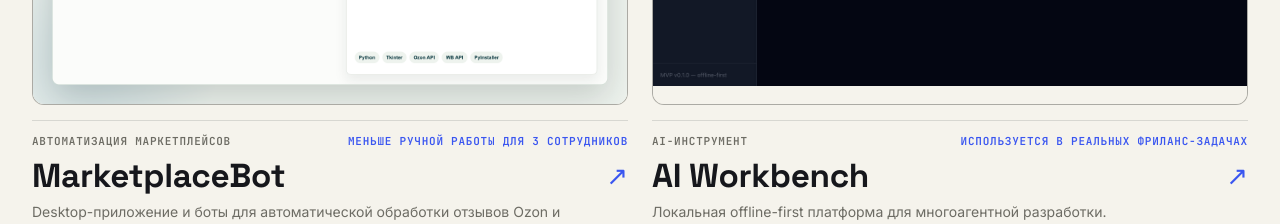
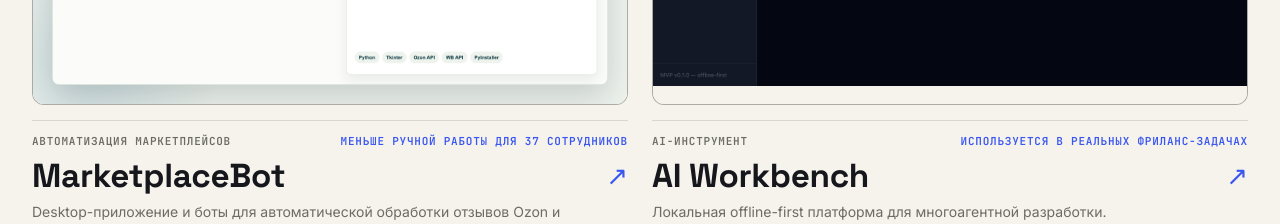
Before and after one commit to ncatofthe/portfolio, a Next.js app: page / in a window 1280 px wide. Shown: the part 4980-5204 px from the top of the page. Built offline with nearby package versions, Linux system fonts and the light colour scheme.

Commit message:
Update marketplace result to 37 employees

```diff
--- a/app/i18n.ts
+++ b/app/i18n.ts
@@ -119,7 +119,7 @@
     "My main focus is internal tools, automation, API integrations and service applications. System administration experience helps me understand users, infrastructure and real business constraints.",
   "3 компании": "3 companies",
   "используют разработанный мной ServiceDesk": "use the ServiceDesk I developed",
-  "Для 3 сотрудников": "For 3 employees",
+  "Для 37 сотрудников": "For 37 employees",
   "сокращен объем повторяющейся работы с отзывами": "reduced repetitive work with marketplace reviews",
   "Полный цикл": "Full cycle",
   "от анализа процесса и архитектуры до разработки, тестирования и внедрения": "from process analysis and architecture to development, testing and rollout",
@@ -153,7 +153,7 @@
   "Очередь исполнителей": "Agent queue",
   "Настройки и роли": "Settings and roles",
   "автоматизация маркетплейсов": "marketplace automation",
-  "меньше ручной работы для 3 сотрудников": "less manual work for 3 employees",
+  "меньше ручной работы для 37 сотрудников": "less manual work for 37 employees",
   "Desktop-приложение и боты для автоматической обработки отзывов Ozon и Wildberries.":
     "Desktop app and bots for automated Ozon and Wildberries review processing.",
   "Сотрудникам приходилось вручную просматривать отзывы, выбирать шаблон ответа и повторять однотипные действия в маркетплейсах.":
@@ -162,8 +162,8 @@
     "Built a GUI app with rating-based reply templates, scheduled processing, settings storage, logging and Windows build preparation.",
   "Проектирование сценариев, разработка Python-приложения, интеграции с API маркетплейсов, настройка сборки и проверка рабочих модулей.":
     "Scenario design, Python app development, marketplace API integrations, build setup and module checks.",
-  "Автоматизация маркетплейсов сократила объём ручной работы для трёх сотрудников и ускорила обработку повторяющихся отзывов.":
-    "Marketplace automation reduced manual work for three employees and accelerated recurring review processing.",
+  "Автоматизация маркетплейсов сократила объём ручной работы для 37 сотрудников и ускорила обработку повторяющихся отзывов.":
+    "Marketplace automation reduced manual work for 37 employees and accelerated recurring review processing.",
   "Настройки API, шаблоны и журнал обработки": "API settings, templates and processing log",
   "Техническая проверка модулей без API-ключей": "Module check without API keys",
   "AI-инструмент": "AI tool",
--- a/app/page.tsx
+++ b/app/page.tsx
@@ -15,7 +15,7 @@
     label: "используют разработанный мной ServiceDesk",
   },
   {
-    value: "Для 3 сотрудников",
+    value: "Для 37 сотрудников",
     label: "сокращен объем повторяющейся работы с отзывами",
   },
   {
@@ -225,7 +225,7 @@
     title: "MarketplaceBot",
     featured: true,
     tag: "автоматизация маркетплейсов",
-    result: "меньше ручной работы для 3 сотрудников",
+    result: "меньше ручной работы для 37 сотрудников",
     headline: "Desktop-приложение и боты для автоматической обработки отзывов Ozon и Wildberries.",
     task:
       "Сотрудникам приходилось вручную просматривать отзывы, выбирать шаблон ответа и повторять однотипные действия в маркетплейсах.",
@@ -234,7 +234,7 @@
     role:
       "Проектирование сценариев, разработка Python-приложения, интеграции с API маркетплейсов, настройка сборки и проверка рабочих модулей.",
     outcome:
-      "Автоматизация маркетплейсов сократила объём ручной работы для трёх сотрудников и ускорила обработку повторяющихся отзывов.",
+      "Автоматизация маркетплейсов сократила объём ручной работы для 37 сотрудников и ускорила обработку повторяющихся отзывов.",
     stack: ["Python", "Tkinter", "Ozon API", "Wildberries API", "PyInstaller"],
     link: "https://github.com/ncatofthe/MarketplaceBot",
     cover: {
```
Also changed, not shown: 7 other files (tests, documents, lock files or other folders).
